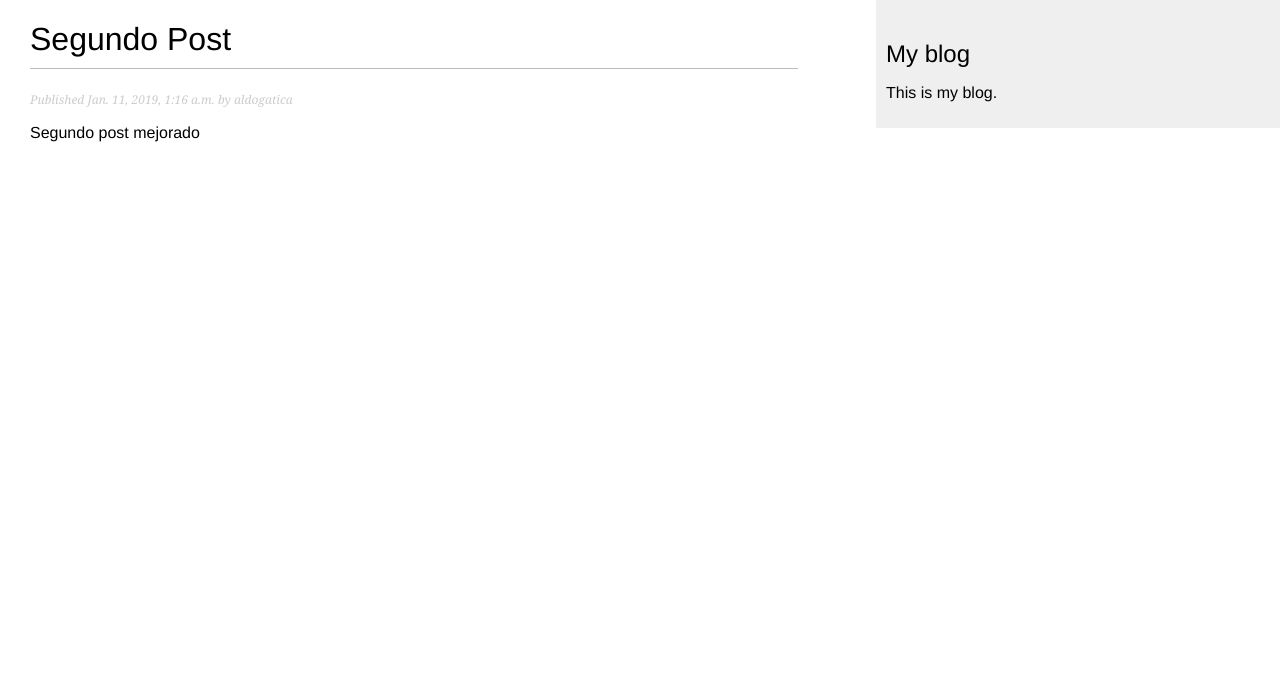
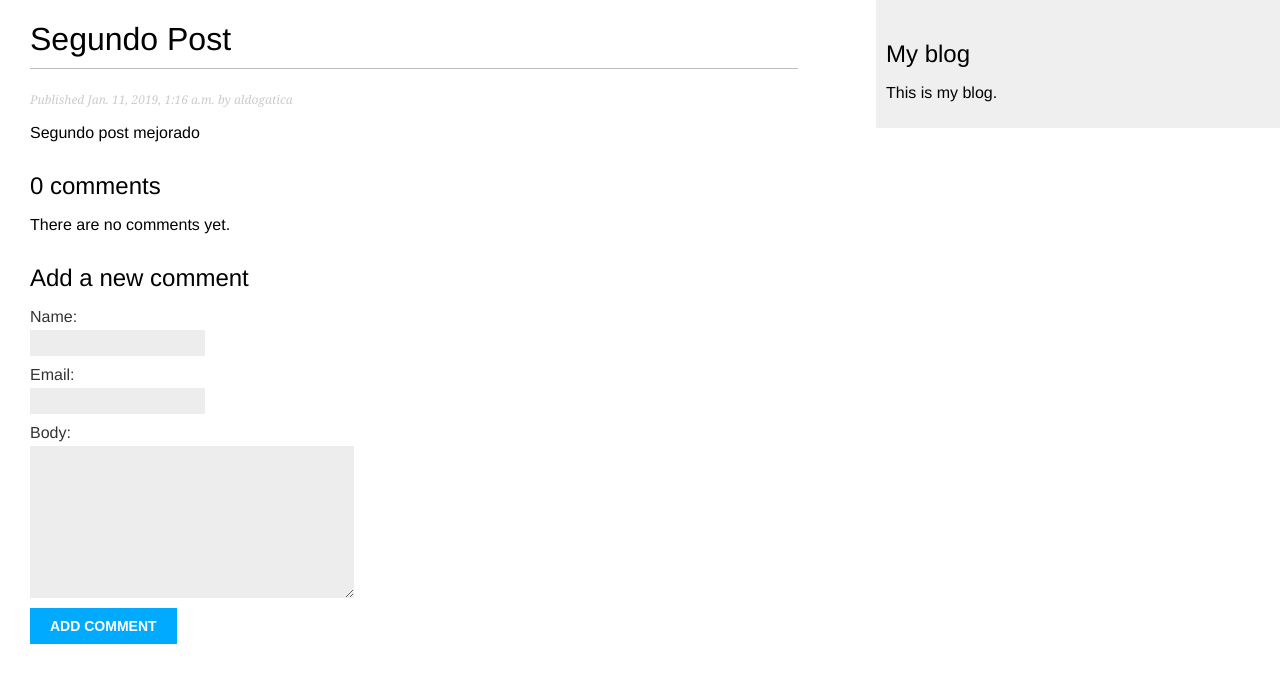
Before and after one commit to AldoGatica123/django_blog, a Django app: a page that uses blog/templates/blog/post/detail.html in a window 1280 px wide. Shown: the top 683 px of the page. Run offline with Django 3.2, Linux system fonts and the light colour scheme; data comes from the database, SQL or seed files in the repository; both versions use the stored data as it was after the commit.

Commit message:
comment model, view and template added django smtp server added comment count added to detail

```diff
--- /dev/null
+++ b/blog/forms.py
@@ -0,0 +1,16 @@
+from django import forms
+
+from .models import Comment
+
+
+class EmailPostForm(forms.Form):
+    name = forms.CharField(max_length=25)
+    email = forms.EmailField()
+    to = forms.EmailField()
+    comments = forms.CharField(required=False, widget=forms.Textarea)
+
+
+class CommentForm(forms.ModelForm):
+    class Meta:
+        model = Comment
+        fields = ('name', 'email', 'body')
--- a/blog/models.py
+++ b/blog/models.py
@@ -45,3 +45,21 @@ class Post(models.Model):
 
     def __str__(self):
         return self.title
+
+
+class Comment(models.Model):
+    post = models.ForeignKey(Post,
+                             on_delete=models.CASCADE,
+                             related_name='comments')
+    name = models.CharField(max_length=80)
+    email = models.EmailField()
+    body = models.TextField()
+    created = models.DateTimeField(auto_now_add=True)
+    updated = models.DateTimeField(auto_now=True)
+    active = models.BooleanField(default=True)
+
+    class Meta:
+        ordering = ('created',)
+
+    def __str__(self):
+        return 'Comment by {} on {}'.format(self.name, self.post)
--- a/blog/templates/blog/post/detail.html
+++ b/blog/templates/blog/post/detail.html
@@ -6,4 +6,30 @@
     Published {{ post.publish }} by {{ post.author }}
   </p>
   {{ post.body|linebreaks }}
+  {% with comments.count as total_comments %}
+    <h2>
+      {{ total_comments }} comment{{ total_comments|pluralize }}
+    </h2>
+  {% endwith %}
+  {% for comment in comments %}
+    <div class="comment">
+      <p class="info">
+        Comment {{ forloop.counter }} by {{ comment.name }}
+        {{ comment.created }}
+      </p>
+      {{ comment.body|linebreaks }}
+    </div>
+  {% empty %}
+    <p>There are no comments yet.</p>
+  {% endfor %}
+  {% if new_comment %}
+    <h2>Your comment has been added.</h2>
+  {% else %}
+    <h2>Add a new comment</h2>
+    <form action="." method="post">
+      {{ comment_form.as_p }}
+      {% csrf_token %}
+      <p><input type="submit" value="Add comment"></p>
+    </form>
+  {% endif %}
 {% endblock %}
--- a/blog/templates/blog/post/list.html
+++ b/blog/templates/blog/post/list.html
@@ -12,6 +12,11 @@
       Published {{ post.publish }} by {{ post.author }}
     </p>
     {{ post.body|truncatewords:30|linebreaks }}
+    <p>
+      <a href="{% url "blog:post_share" post.id %}">
+        Share this post
+      </a>
+    </p>
   {% endfor %}
   {% include "blog/pagination.html" with page=page_obj %}
 {% endblock %}
--- a/blog/urls.py
+++ b/blog/urls.py
@@ -9,4 +9,5 @@ urlpatterns = [
     path('<int:year>/<int:month>/<int:day>/<slug:post>/',
          views.post_detail,
          name='post_detail'),
+    path('<int:post_id>/share/', views.post_share, name='post_share'),
 ]
--- a/blog/views.py
+++ b/blog/views.py
@@ -1,7 +1,9 @@
+from django.core.mail import send_mail
 from django.core.paginator import Paginator, EmptyPage, PageNotAnInteger
 from django.shortcuts import render, get_object_or_404
 from django.views.generic import ListView
 
+from .forms import EmailPostForm, CommentForm
 from .models import Post
 
 
@@ -34,6 +36,40 @@ def post_detail(request, year, month, day, post):
                              publish__year=year,
                              publish__month=month,
                              publish__day=day)
+    comments = post.comments.filter(active=True)
+    new_comment = None
+    if request.method == 'POST':
+        comment_form = CommentForm(data=request.POST)
+        if comment_form.is_valid():
+            new_comment = comment_form.save(commit=False)
+            new_comment.post = post
+            new_comment.save()
+    else:
+        comment_form = CommentForm()
     return render(request,
                   'blog/post/detail.html',
-                  {'post': post})
+                  {'post': post,
+                   'comments': comments,
+                   'new_comment': new_comment,
+                   'comment_form': comment_form})
+
+
+def post_share(request, post_id):
+    post = get_object_or_404(Post, id=post_id, status='published')
+    sent = False
+    if request.method == 'POST':
+        form = EmailPostForm(request.POST)
+        if form.is_valid():
+            cd = form.cleaned_data
+            post_url = request.build_absolute_uri(post.get_absolute_url())
+            subject = '{} ({}) recommends you reading "{}"' \
+                .format(cd['name'], cd['email'], post.title)
+            message = 'Read "{}" at {}\n\n{}\'s comments:{}' \
+                .format(post.title, post_url, cd['name'], cd['comments'])
+            send_mail(subject, message, cd['email'], [cd['to']])
+            sent = True
+    else:
+        form = EmailPostForm()
+    return render(request, 'blog/post/share.html', {'post': post,
+                                                    'form': form,
+                                                    'sent': sent})
```
Also changed, not shown: blog/admin.py (+8 -1 lines), blog/templates/blog/post/share.html (added, +17 -0 lines), django_blog/settings.py (+1 -37 lines), README.md, db.sqlite3.
